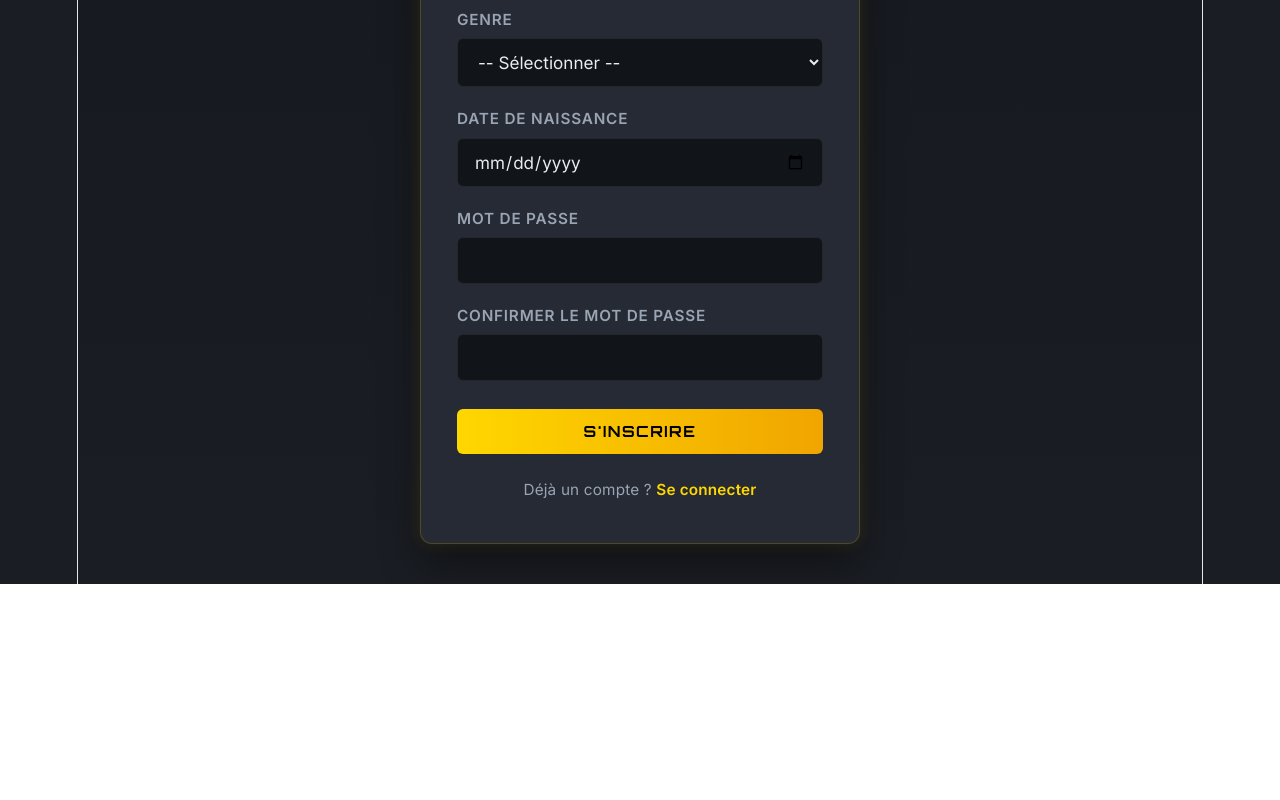
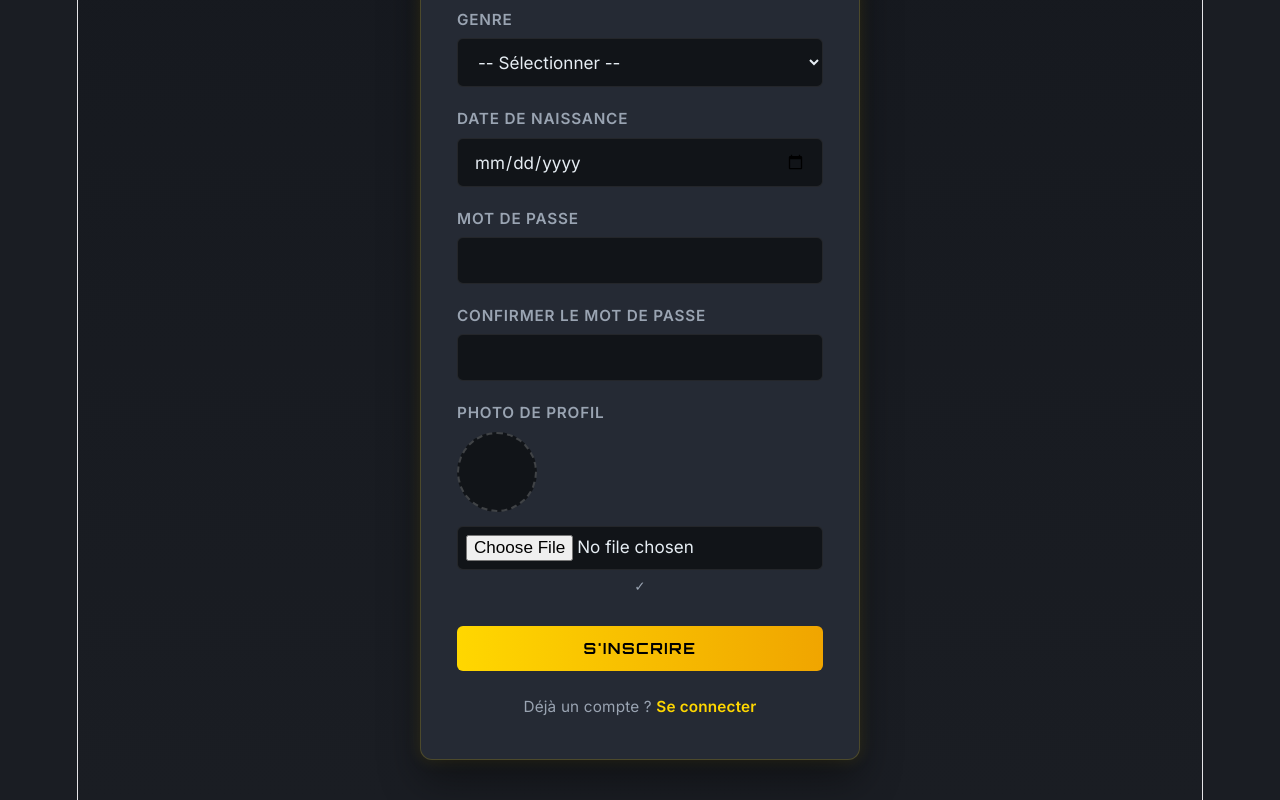
Before and after one commit to RayyyZen/Night-City, a React (Vite) app in the folder app/client/: page /register in a window 1280 px wide. Shown: the part 525-1325 px from the top of the page. Before the commit the page ends 1109 px from the top, so only its background shows below. Built offline with nearby package versions, Linux system fonts and the light colour scheme.

Commit message:
Adding profil image on register page

```diff
--- a/app/client/src/pages/Register.jsx
+++ b/app/client/src/pages/Register.jsx
@@ -21,6 +21,7 @@ function Register({ onSuccess}) {
     const [serverError, setServerError] = useState('')       // message d'erreur global (serveur)
     const [errors, setErrors] = useState({})                 // erreur par champ (locale)
     const [loading, setLoading] = useState(false)            // stockes si une requête est en cours
+    const [imagePreview, setImagePreview] = useState(null)
 
     // copie tout l'objet form et écrase seulement les champ qui a changé
     const handleChange = (e) => {
@@ -28,6 +29,25 @@ function Register({ onSuccess}) {
         setForm(prev => ({ ...prev, [name] : value }))
         setErrors(prev => ({ ...prev, [name] : '' }))       // effacer erreur quand user retape
         setServerError('')
+    }
+
+    const handleImageChange = async (e) => {
+        const file = e.target.files[0]
+        if (!file) {
+            return
+        }
+        if (!file.type.startsWith('image/')) {
+            setErrors(prev => ({ ...prev, image : 'Le fichier doit être une image'}))
+            return
+        }
+        try {
+            const compressed = await compressImage(file)
+            setForm(prev => ({ ...prev, image: compressed}))
+            setImagePreview(compressed)
+            setErrors(prev => ({ ...prev, image: ''}))
+        } catch {
+            setErrors(prev => ({ ...prev, image: "Erreur lors du traitement de l'image." }))
+        }
     }
 
     // Changement de pseudo
@@ -125,6 +145,29 @@ function Register({ onSuccess}) {
         return newErrors
     }
 
+    // Image user
+    const compressImage = (file) => {
+        return new Promise((resolve, reject) => {
+            const reader = new FileReader()
+            reader.onload = (e) => {
+                const img = new Image()
+                img.src = e.target.result
+                img.onload = () => {
+                    const canvas = document.createElement('canvas')
+                    canvas.width = 100
+                    canvas.height = 100
+                    const a = canvas.getContext('2d')
+                    a.drawImage(img, 0, 0, 100, 100)
+                    const compressed = canvas.toDataURL('image/jpeg', 0.7)
+                    resolve(compressed)
+                }
+            img.onerror = () => reject(new Error('Erreur de chargement image'))
+            }
+            reader.onerror = () => reject(new Error('Erreur de lecture fichier'))
+            reader.readAsDataURL(file)
+        })
+    }
+
     const navigate = useNavigate()
     // Soumission du formulaire
     const handleSubmit = async (e) => {
@@ -152,7 +195,7 @@ function Register({ onSuccess}) {
                     nickName: form.nickName,
                     gender: form.gender,
                     birthdate: form.birthdate,
-                    image: form.image || 'https://api.dicebear.com/7.x/thumbs/svg?seed=' + form.nickName
+                    image: form.image || `https://api.dicebear.com/7.x/thumbs/svg?seed=${form.nickName}`
                 })
             })
             const data = await res.json()
@@ -255,7 +298,6 @@ function Register({ onSuccess}) {
                             <option value="">-- Sélectionner --</option>
                             <option value="male">Homme</option>
                             <option value="female">Femme</option>
-                            <option value="other">Autre</option>
                         </select>
                         {errors.gender && <span className="register-error">{errors.gender}</span>}
                     </div>
@@ -310,6 +352,55 @@ function Register({ onSuccess}) {
                         {errors.confirmPassword && <span className="register-error">{errors.confirmPassword}</span>}
                     </div>
 
+                    {/* Photo de profil */}
+                    <div className="register-field">
+                        <label className="register-label" htmlFor="image">
+                            Photo de profil
+                        </label>
+                        {imagePreview ? (
+                            <img
+                                src={imagePreview}
+                                alt="Aperçu"
+                                style={{
+                                    width: '80px',
+                                    height: '80px',
+                                    borderRadius: '50%',
+                                    objectFit: 'cover',
+                                    marginBottom: '8px',
+                                    border: '2px solid var(--yellow)'
+                                }}
+                            />
+                        ) : (
+                            // Placeholder si pas encore d'image
+                            <div style={{
+                                width: '80px',
+                                height: '80px',
+                                borderRadius: '50%',
+                                background: 'var(--bg-header)',
+                                border: '2px dashed rgba(255,255,255,0.2)',
+                                display: 'flex',
+                                alignItems: 'center',
+                                justifyContent: 'center',
+                                color: 'var(--text-soft)',
+                                fontSize: '24px',
+                                marginBottom: '8px'
+                            }}>
+                            </div>
+                        )}
+                        <input
+                            id="image"
+                            type="file"
+                            accept="image/"
+                            onChange={handleImageChange}
+                            className="register-input"
+                            style={{ padding: '8px' }}
+                        />
+                        <span style={{ color: 'var(--text-soft)', fontSize: '0.75rem' }}>
+                            ✓
+                        </span>
+                        {errors.image && <span className="register-error">{errors.image}</span>}
+                    </div>
+
                     {serverError && (
                         <div className="register-server-error">{serverError}</div>
                     )}
```
